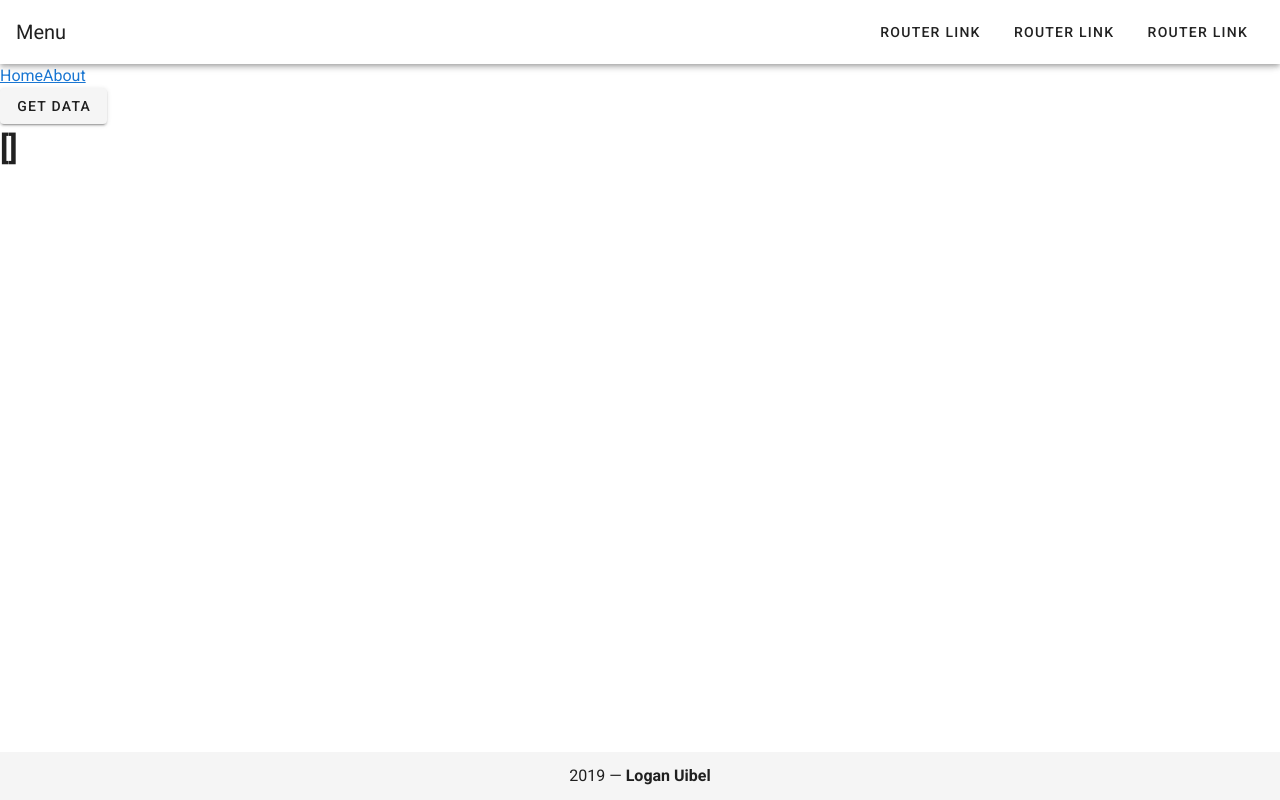
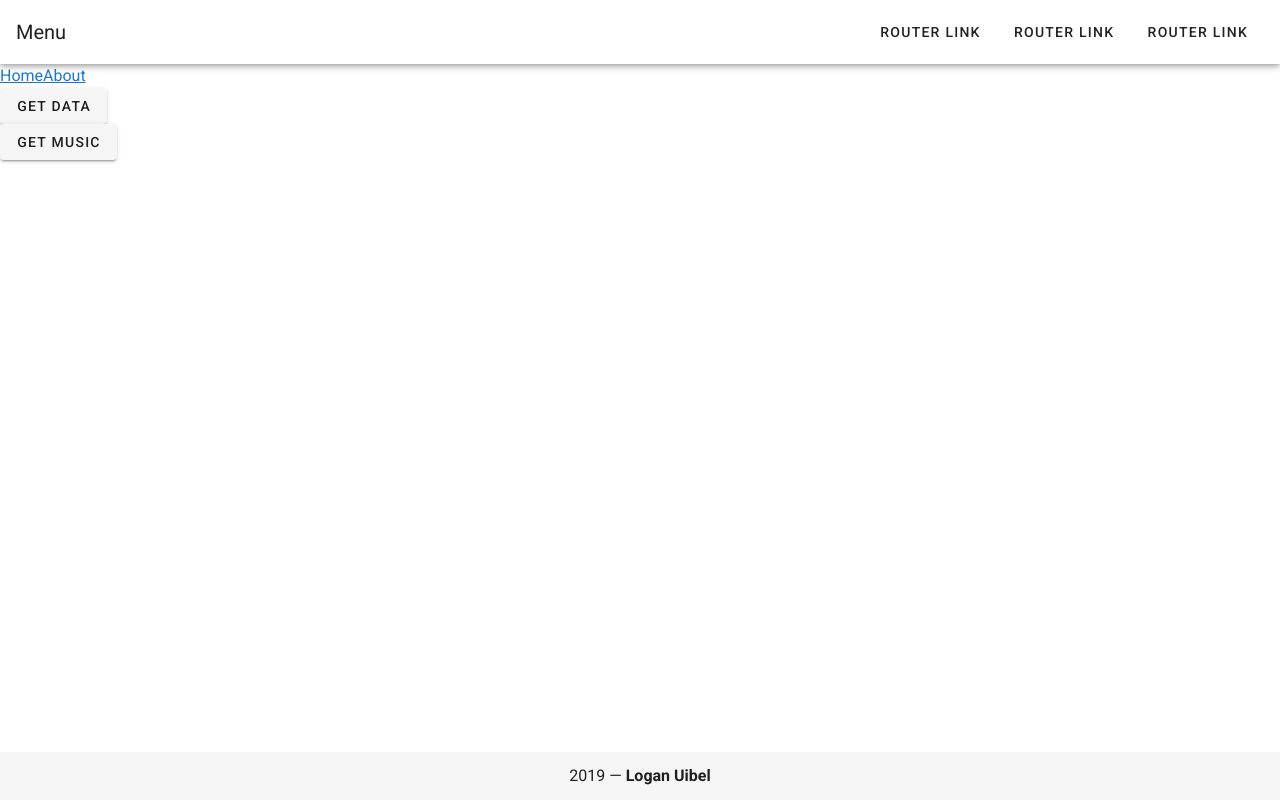
Before and after one commit to lbuibel/logan-uibel-vue-final, a Vue app: page / in a window 1280 px wide. Built offline with nearby package versions, Linux system fonts and the light colour scheme.

Commit message:
added function to get data from another api

```diff
--- a/src/App.vue
+++ b/src/App.vue
@@ -6,8 +6,12 @@
         <router-link to="/">Home</router-link>
         <router-link to="/">About</router-link>
       </div>
+
           <v-btn @click="getData">Get Data</v-btn>
           <h1> {{ fetchedName }} </h1>
+
+          <v-btn @click="getPokemon">Get Music</v-btn>
+
       <Footer/>
     </v-content>
   </v-app>
@@ -28,18 +32,26 @@ export default {
   },
   data: () => {
     return {
-      fetchedName: [],
+      fetchedName: ""
     }
   },
   methods: {
     getData () {
       return axios.get('https://swapi.co/api/people').then
       (response => {
-        console.log(response.data.results[0].name)
+        console.log(response.data.results)
         this.fetchedName = response.data.results[0].name
       }).catch(error => console.log(error))
       console.log('Data retrieved')
-    }
+    },
+    getPokemon () {
+      return axios.get('https://pokeapi.co/api/v2/pokemon').then
+      (response => {
+        console.log(response.data.results)
+        this.fetchedName = response.data.results[0].name
+      }).catch(error => console.log(error))
+      console.log('Data retrieved')
+    },
   }
 }
 </script>
```
